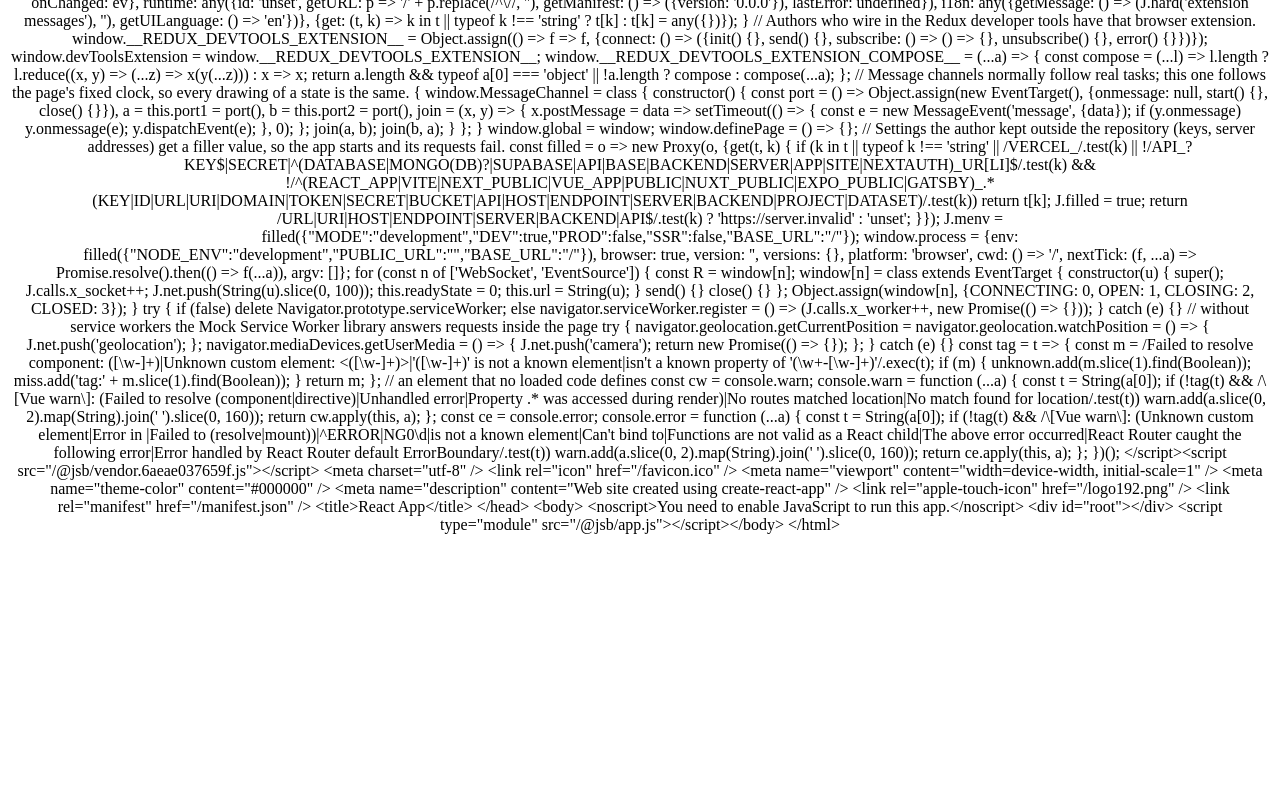
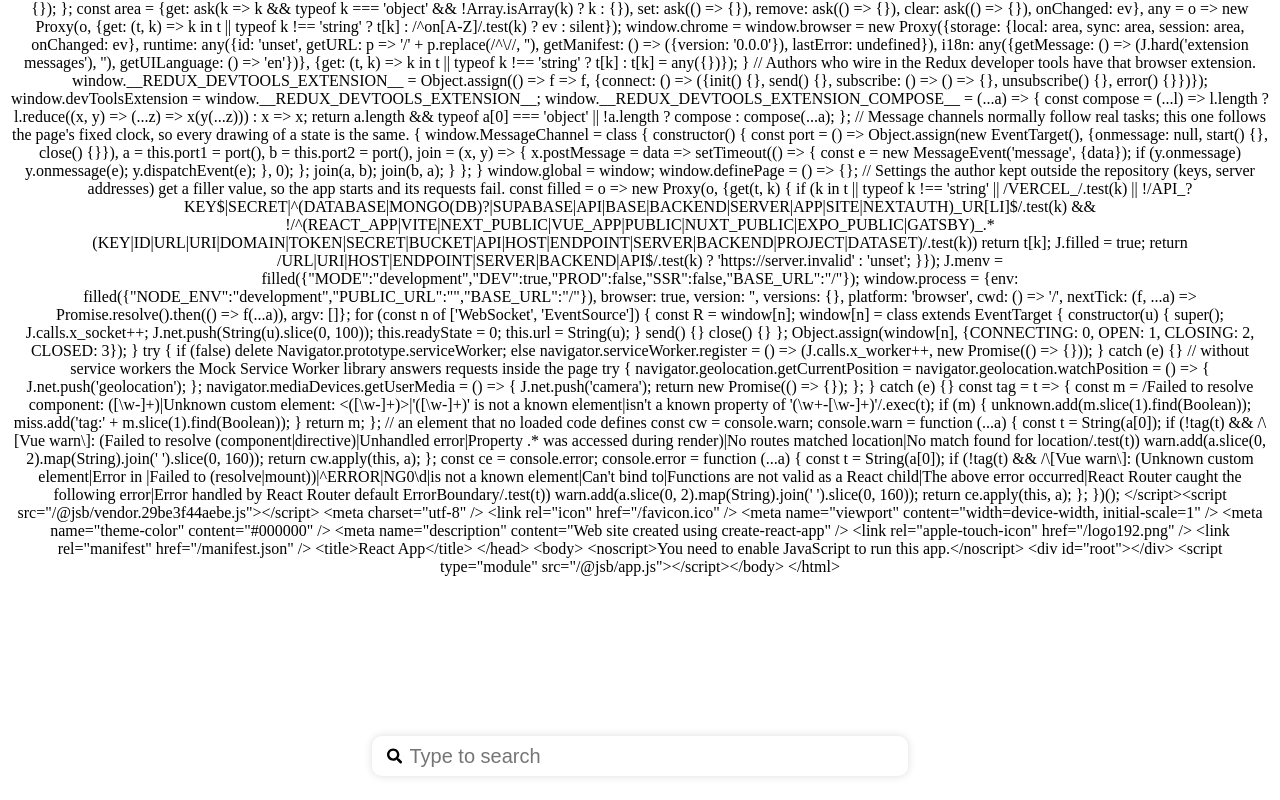
Before and after one commit to loheesong/ESC-proj, a React (Create React App) app in the folder frontend/: page / in a window 1280 px wide. Shown: the part 1868-2668 px from the top of the page. Before the commit the page ends 2410 px from the top, so only its background shows below. Built offline with nearby package versions, Linux system fonts and the light colour scheme.

Commit message:
feat: basic search bar from tutorial

```diff
--- a/frontend/package.json
+++ b/frontend/package.json
@@ -9,7 +9,9 @@
     "axios": "^1.7.2",
     "react": "^18.3.1",
     "react-dom": "^18.3.1",
-    "react-scripts": "5.0.1",
+    "react-icons": "^5.2.1",
+    "react-router-dom": "^6.24.0",
+    "react-scripts": "^5.0.1",
     "web-vitals": "^2.1.4"
   },
   "scripts": {
--- a/frontend/src/App.js
+++ b/frontend/src/App.js
@@ -1,20 +1,20 @@
 import './App.css';
-import axios from "axios";
-import { useEffect, useState } from 'react';
+import { BrowserRouter as Router, Route, Routes } from 'react-router-dom'
+import Home from "./routes/Home"
+import SearchDest from './routes/SearchDest';
 
 function App() {
-    const [info, setInfo] = useState([]);
-    useEffect(() => {
-        axios.get("http://localhost:3001").then((response) => {
-            console.log(response);
-            setInfo(response.data);
-        })
-    }, [])
+    // define routes here
     return (
-        <div className="App">
-        {info}
-        </div>
-    );
+    <div className="App">
+        <Router>
+            <Routes>
+                <Route path='/' element={<Home/>}></Route>
+                <Route path='/search' element={<SearchDest/>}></Route>
+            </Routes>
+        </Router>
+    </div>
+)
 }
 
 export default App;
--- /dev/null
+++ b/frontend/src/components/SearchBar.css
@@ -0,0 +1,37 @@
+.search-bar-container {
+    padding-top: 20vh;
+    width: 40%;
+    margin: auto;
+    display: flex;
+    flex-direction: column;
+    align-items: center;
+    min-width: 200px;
+}
+
+.input-wrapper {
+    background-color: white;
+    width: 100%;
+    border-radius: 10px;
+    height: 2.5rem;
+    padding: 0 15px;
+    box-shadow: 0px 0px 8px #ddd;
+    display: flex;
+    align-items: center;
+}
+
+input {
+    background-color: transparent;
+    border: none;
+    height: 100%;
+    font-size: 1.25rem;
+    width: 100%;
+    margin-left: 5px;
+}
+
+input:focus {
+    outline: none;
+}
+
+#search-icon {
+    color: royalblue;
+}
--- /dev/null
+++ b/frontend/src/components/SearchBar.js
@@ -0,0 +1,37 @@
+import React, {useState} from 'react'
+import './SearchBar.css'
+import { FaSearch } from 'react-icons/fa'
+
+/** Component: Search bar
+ */
+function SearchBar({setResults}) {
+    // take in setResults as a prop
+    const [searchIn, setSearchIn] = useState("");
+    const fetchData = (value) => {
+        fetch("https://jsonplaceholder.typicode.com/users").then((res) => res.json()).then(json => {
+            const result = json.filter((user) => {
+                return (
+                    value &&
+                    user &&
+                    user.name &&
+                    user.name.toLowerCase().includes(value))
+            })
+            console.log(result);
+            setResults(result);
+        })
+    }
+    const handleChange = (value) => {
+        setSearchIn(value)
+        fetchData(value)
+    }
+    return (
+        <div className='search-bar-container'>
+            <div className="input-wrapper">
+                <FaSearch></FaSearch>
+                <input placeholder="Type to search" type="text" onChange={(e) => handleChange(e.target.value)}/>
+            </div>
+        </div>
+    )
+}
+
+export default SearchBar
--- /dev/null
+++ b/frontend/src/components/SearchResults.css
@@ -0,0 +1,19 @@
+.results-list {
+    width: 100%;
+    display: flex;
+    flex-direction: column;
+    box-shadow: 0px 0px 8px #ddd;
+    border-radius: 10px;
+    margin-top: 1rem;
+    max-height: 300px;
+    overflow-y: scroll;
+}
+
+.search-result {
+    padding: 10px 20px;
+    font-family: Helvetica, sans-serif;
+}
+
+.search-result:hover {
+    background-color: #efefef;
+}
--- /dev/null
+++ b/frontend/src/components/SearchResults.js
@@ -0,0 +1,18 @@
+import React from 'react'
+import './SearchResults.css'
+
+/** Search bar suggestions based on whats typed
+ */
+function SearchResults({results}) {
+  return (
+    <div className="results-list">
+        {
+            results.map((result, id) => {
+                return <div key={id} className='search-result' onClick={(e) => alert(`Clicked on ${result.name}`)}>{result.name}</div>; // can be turned into a component
+            })
+        }
+    </div>
+  )
+}
+
+export default SearchResults
--- /dev/null
+++ b/frontend/src/routes/Home.js
@@ -0,0 +1,30 @@
+import React, { useEffect, useState } from 'react'
+import axios from 'axios'
+import SearchBar from '../components/SearchBar';
+import SearchResults from '../components/SearchResults';
+
+/** Page: Displays the home page of the app
+ */
+function Home() {
+    const [info, setInfo] = useState([]);
+    useEffect(() => {
+        axios.get("http://localhost:3001").then((response) => {
+            console.log(response);
+            setInfo(response.data);
+        })
+    }, [])
+
+    // from the tutorial
+    const [results, setResults] = useState([]);
+
+    return (
+        <div className="App">
+        <p>This is the home page</p>
+        {info}
+        <SearchBar setResults={setResults}></SearchBar>
+        <SearchResults results={results}></SearchResults>
+        </div>
+    );
+}
+
+export default Home
--- /dev/null
+++ b/frontend/src/routes/SearchDest.js
@@ -0,0 +1,11 @@
+import React from 'react'
+
+/** Page: Component for displaying search location results
+ */
+function SearchDest() {
+  return (
+    <div>Search results here</div>
+  )
+}
+
+export default SearchDest
```
Also changed, not shown: 1 other file (tests, documents, lock files or other folders).
